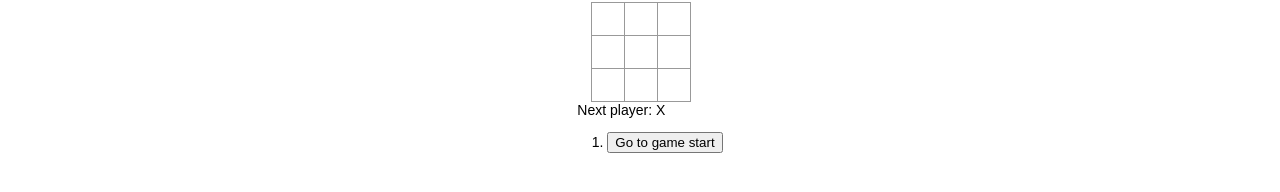
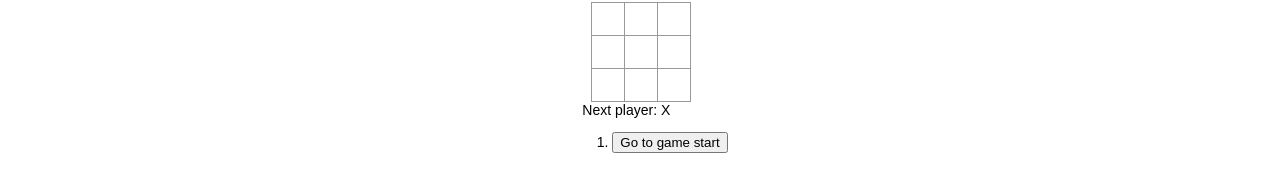
Before and after one commit to dsaludares/tic-tac-react, a React (Create React App) app: page / in a window 1280 px wide. Shown: the part 244-436 px from the top of the page. Built offline with nearby package versions, Linux system fonts and the light colour scheme.

Commit message:
Adjust game info margin

```diff
--- a/src/index.css
+++ b/src/index.css
@@ -49,7 +49,7 @@ ol, ul {
 }
 
 .game-info {
-  margin-left: 20px;
+  margin-left: 30px;
 }
 
 .App-chicken {
```
